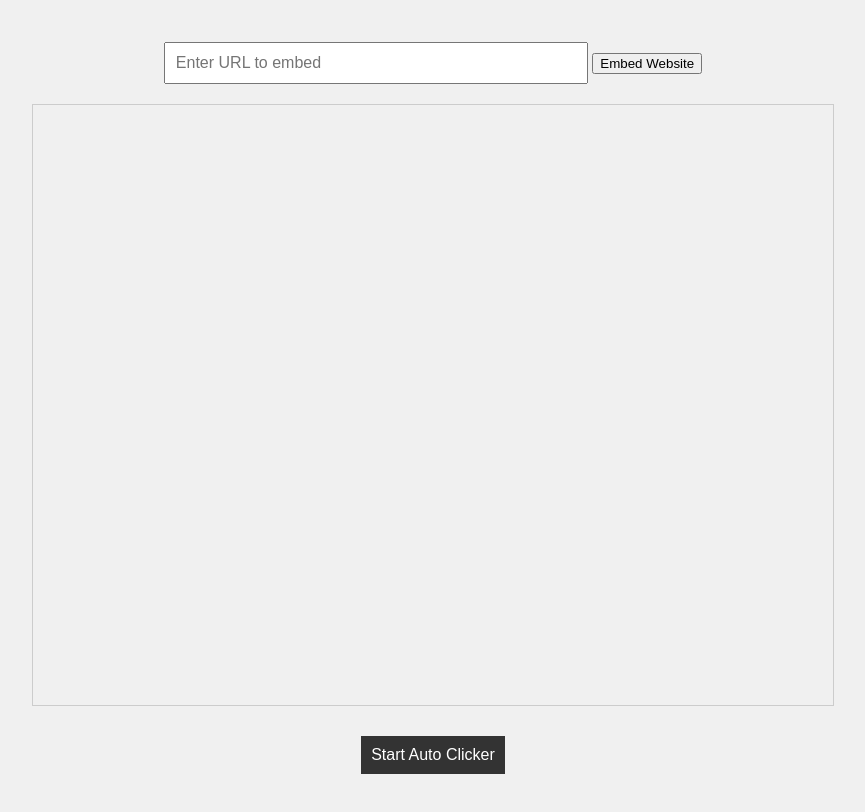
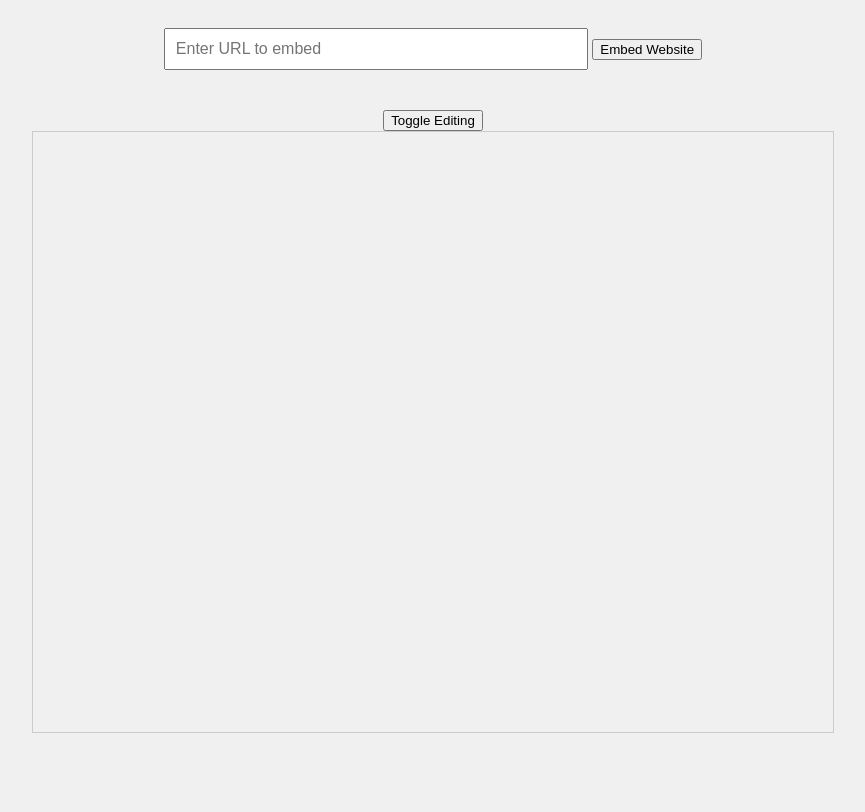
Before and after one commit to jscooke123/21cookej.github.io, a plain HTML site: page index.html in a window 1280 px wide. Shown: the whole page, without its empty margins (207-1072 px from the left). Drawn offline with Linux system fonts and the light colour scheme.

Commit message:
Update index.html

```diff
--- a/index.html
+++ b/index.html
@@ -3,19 +3,18 @@
 <head>
     <meta charset="UTF-8">
     <meta name="viewport" content="width=device-width, initial-scale=1.0">
-    <title>Website Embedder</title>
+    <title>Website Embedder and Editor</title>
     <style>
         body {
             font-family: Arial, sans-serif;
             display: flex;
             flex-direction: column;
-            justify-content: center;
             align-items: center;
-            height: 100vh;
+            padding: 20px;
             background-color: #f0f0f0;
         }
         .search-container {
-            text-align: center;
+            margin-bottom: 20px;
         }
         .search-input {
             padding: 10px;
@@ -23,28 +22,18 @@
             font-size: 16px;
         }
         .embed-container {
-            margin-top: 20px;
             width: 800px;
             height: 600px;
-            overflow: hidden;
             border: 1px solid #ccc;
+            position: relative;
         }
         iframe {
             width: 100%;
             height: 100%;
             border: none;
         }
-        .button-container {
+        .editor-tools {
             margin-top: 20px;
-        }
-        .auto-clicker-btn {
-            margin-top: 10px;
-            padding: 10px;
-            font-size: 16px;
-            cursor: pointer;
-            background-color: #333;
-            color: white;
-            border: none;
         }
     </style>
 </head>
@@ -53,19 +42,14 @@
         <input type="text" id="urlInput" class="search-input" placeholder="Enter URL to embed">
         <button onclick="embedWebsite()">Embed Website</button>
     </div>
+    <div class="editor-tools">
+        <button onclick="toggleEditing()">Toggle Editing</button>
+    </div>
     <div class="embed-container" id="embedContainer">
         <!-- Embedded website will appear here -->
     </div>
-    <div class="button-container">
-        <button class="auto-clicker-btn" onclick="toggleAutoClicker()">Start Auto Clicker</button>
-    </div>
 
     <script>
-        let autoClickerInterval;
-        let isAutoClickerOn = false;
-        let _button = 4;
-        let _ID;
-
         function embedWebsite() {
             const url = document.getElementById('urlInput').value.trim();
             if (!url) {
@@ -76,44 +60,33 @@
             // Create an iframe element
             const iframe = document.createElement('iframe');
             iframe.src = url;
+            iframe.id = 'embeddedFrame';
 
             // Clear previous content and append the iframe
             const embedContainer = document.getElementById('embedContainer');
             embedContainer.innerHTML = '';
             embedContainer.appendChild(iframe);
-
-            // Attach event listeners for the auto clicker
-            iframe.onload = () => {
-                iframe.contentWindow.document.body.addEventListener('mousedown', (e) => {
-                    if (e.button === _button) {
-                        _ID = _ID || setInterval(() => e.target.click(), 1);
-                    }
-                });
-
-                iframe.contentWindow.document.body.addEventListener('mouseup', (e) => {
-                    if (e.button === _button) {
-                        clearInterval(_ID);
-                        _ID = 0;
-                    }
-                });
-            }
         }
 
-        function toggleAutoClicker() {
-            const button = document.querySelector('.auto-clicker-btn');
-            if (isAutoClickerOn) {
-                clearInterval(autoClickerInterval);
-                button.textContent = 'Start Auto Clicker';
+        function toggleEditing() {
+            const iframe = document.getElementById('embeddedFrame');
+            if (iframe) {
+                // Access the iframe's document and body
+                const iframeDoc = iframe.contentDocument || iframe.contentWindow.document;
+
+                // Toggle contentEditable and designMode
+                if (iframeDoc.body.contentEditable === 'true') {
+                    iframeDoc.body.contentEditable = 'false';
+                    iframeDoc.designMode = 'off';
+                    alert('Editing disabled.');
+                } else {
+                    iframeDoc.body.contentEditable = 'true';
+                    iframeDoc.designMode = 'on';
+                    alert('Editing enabled. You can now inspect and edit the content.');
+                }
             } else {
-                autoClickerInterval = setInterval(() => {
-                    const iframe = document.querySelector('iframe');
-                    if (iframe) {
-                        iframe.contentWindow.document.body.click();
-                    }
-                }, 1000); // Adjust the interval as needed (1000ms = 1s)
-                button.textContent = 'Stop Auto Clicker';
+                alert('Please embed a website first.');
             }
-            isAutoClickerOn = !isAutoClickerOn;
         }
     </script>
 </body>
```
